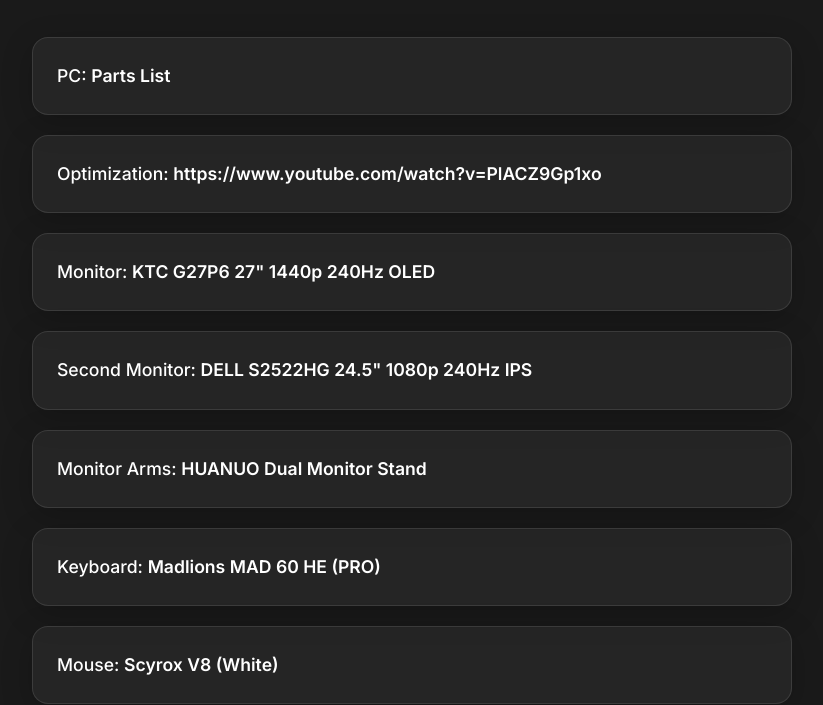
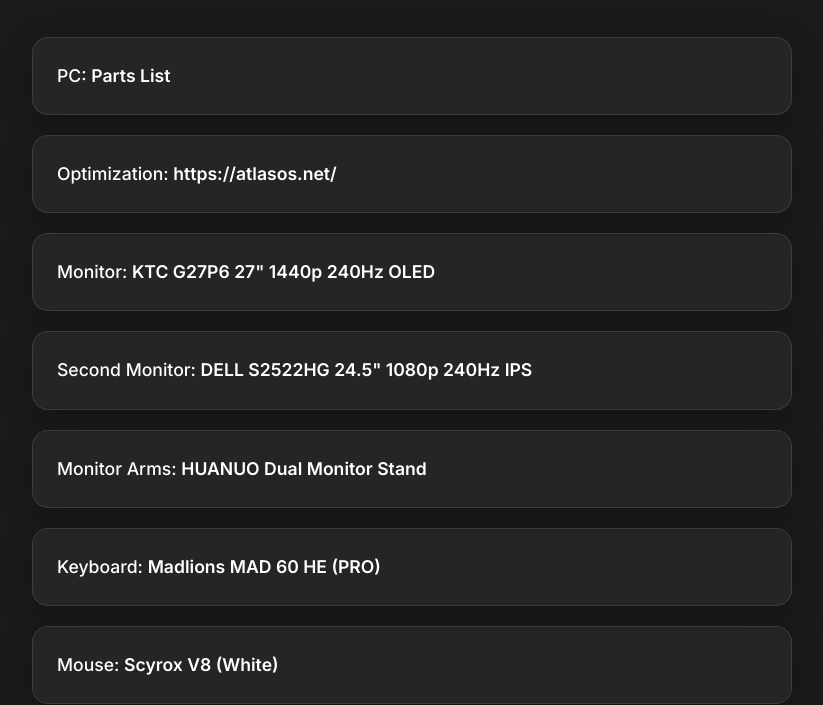
Before and after one commit to cyroz1/cyroz1.github.io, a plain HTML site: page setup.html in a window 1280 px wide. Shown: the part 111-816 px from the top of the page, without its empty margins (228-1051 px from the left). Drawn offline with Linux system fonts and the light colour scheme.

Commit message:
Update optimization link in setup.html

```diff
--- a/setup.html
+++ b/setup.html
@@ -26,7 +26,7 @@
                 <p>PC: <a href="https://pcpartpicker.com/user/cyr6z/saved/#view=QsbTrH" target="_blank" rel="noopener noreferrer">Parts List</a></p>
             </div>
             <div class="setup-item">
-                <p>Optimization: <a href="https://www.youtube.com/watch?v=PlACZ9Gp1xo" target="_blank" rel="noopener noreferrer">https://www.youtube.com/watch?v=PlACZ9Gp1xo</a></p>
+                <p>Optimization: <a href="https://atlasos.net/" target="_blank" rel="noopener noreferrer">https://atlasos.net/</a></p>
             </div>
             <div class="setup-item">
                 <p>Monitor: <a href="https://a.co/d/hwIRbhm" target="_blank" rel="noopener noreferrer">KTC G27P6 27" 1440p 240Hz OLED</a></p>
```
